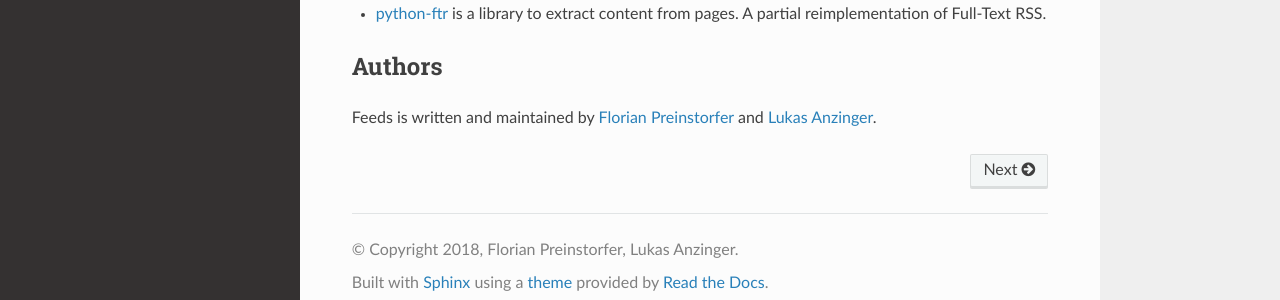
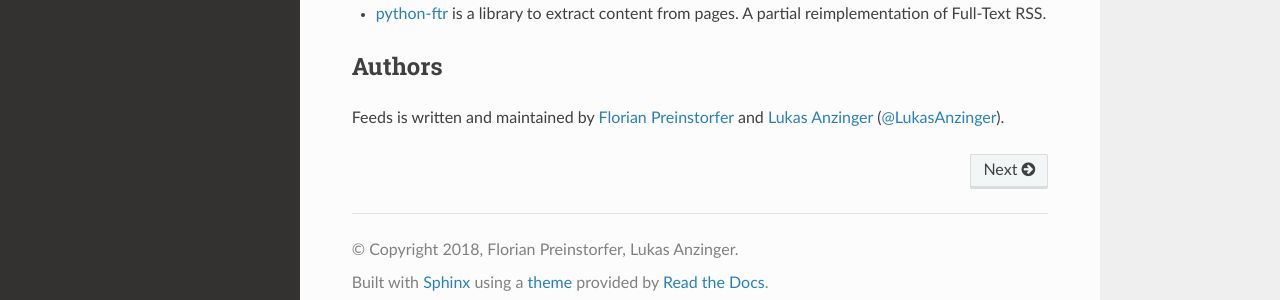
Before and after one commit to PyFeeds/PyFeeds, a Sphinx documentation site: the page built from docs/index.rst, in a window 1280 px wide and 1046 px high. Shown: the part 727-1027 px from the top of the window. Built offline with Sphinx 7.4.7 and the Read the Docs theme 2.0.0, drawn with Linux system fonts in a browser that asks for light colours.

Commit message:
Add Twitter handle.

```diff
--- a/docs/index.rst
+++ b/docs/index.rst
@@ -48,7 +48,8 @@ Related work
 Authors
 -------
 Feeds is written and maintained by `Florian Preinstorfer <https://nblock.org>`_
-and `Lukas Anzinger <https://www.notinventedhere.org>`_.
+and `Lukas Anzinger <https://www.notinventedhere.org>`_ (`@LukasAnzinger`_).
 
 .. _Scrapy: https://www.scrapy.org
 .. _TinyTinyRSS: https://tt-rss.org
+.. _@LukasAnzinger: https://twitter.com/LukasAnzinger
```
